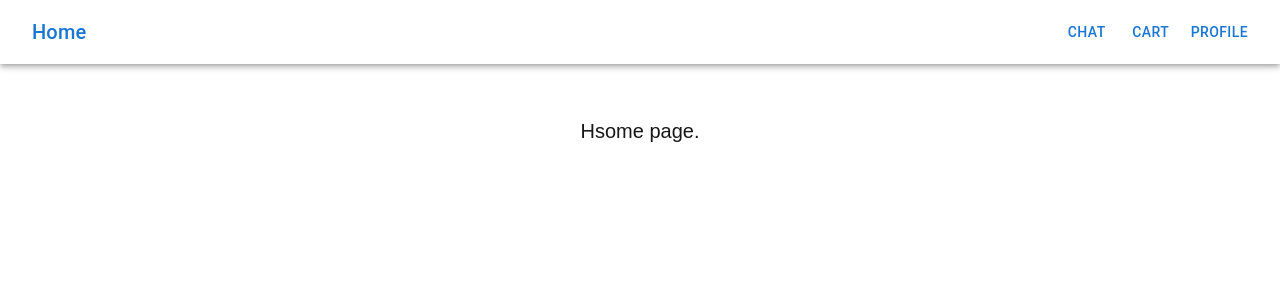
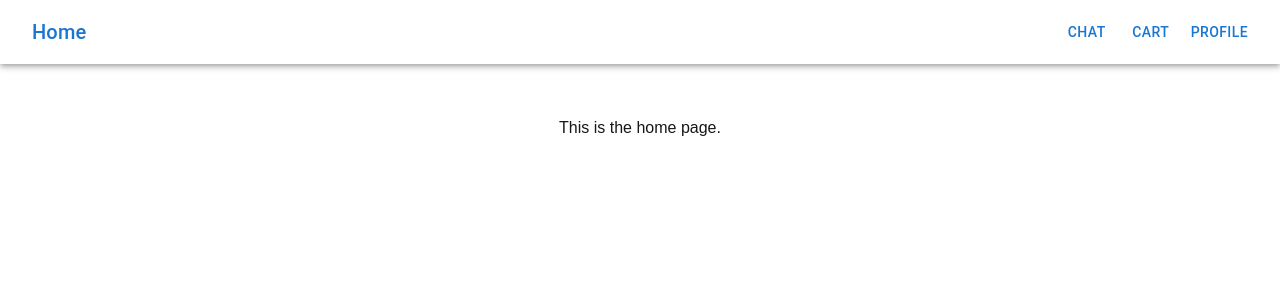
Before and after one commit to mahmoudalhajj/Khattabat-onboarding-Tasks, a Next.js app: page / in a window 1280 px wide. Shown: the top 300 px of the page. Built offline with nearby package versions, Linux system fonts and the light colour scheme.

Commit message:
Update home page heading

```diff
--- a/app/page.tsx
+++ b/app/page.tsx
@@ -10,10 +10,9 @@ export default function Home() {
         alignItems: "center",
         px: 2,
         py: 4,
-        fontSize: 20,
       }}
     >
-        <h1>Hsome page.</h1>
+        <h2>This is the home page.</h2>
     </Box>
   );
 
```
